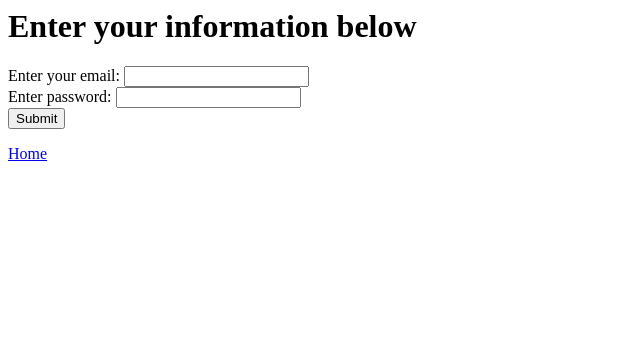
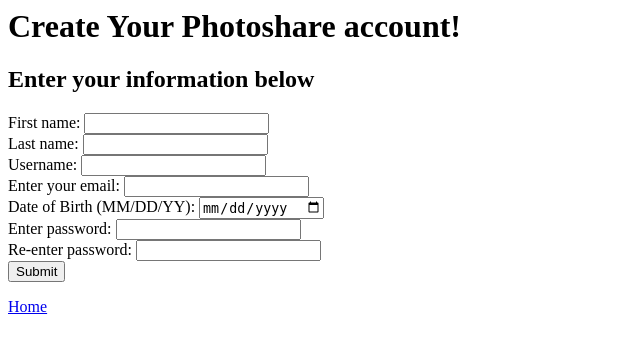
Before and after one commit to kaylaipp/PhotoShare, a Flask app: page /register in a window 1280 px wide. Shown: the top 353 px of the page, without its empty margins (0-640 px from the left). Run offline with Flask 2, Linux system fonts and the light colour scheme; data comes from the database, SQL or seed files in the repository.

Commit message:
add register input buttons

```diff
--- a/app.py
+++ b/app.py
@@ -78,14 +78,12 @@
     user.is_authenticated = request.form['password'] == pwd
     return user
 
-
 '''
 A new page looks like this:
 @app.route('new_page_name')
 def new_page_function():
 	return new_page_html
 '''
-
 
 @app.route('/login', methods=['GET', 'POST'])
 def login():
@@ -216,9 +214,7 @@
     else:
         return render_template('upload.html')
 
-
 # end photo uploading code
-
 
 # default page
 @app.route("/", methods=['GET'])
--- a/templates/register.html
+++ b/templates/register.html
@@ -7,13 +7,30 @@
 {% endif %}
     <body>
         <div class="title">
-            <h1>Enter your information below</h1>
+            <h1>Create Your Photoshare account!</h1>
+            <h2>Enter your information below</h2>
         </div>
         <div id="content">
             <form method="post" action="{{ url_for('register_user') }}">
+                <label for="firstname">First name:</label>
+                <input type="text" name="firstname"/><br/>
+
+                <label for="firstname">Last name:</label>
+                <input type="text" name="lastname"/><br/>
+
+                <label for="username">Username:</label>
+                <input type="text" name="username"/><br/>
+
                 <label for="email">Enter your email:</label>
                 <input type="email" name="email" /><br />
+
+                <label for="DOB">Date of Birth (MM/DD/YY):</label>
+                <input type="date" name="DOB"/><br/>
+
                 <label for="password">Enter password:</label>
+                <input type="password" name="password" /><br />
+
+                <label for="password">Re-enter password:</label>
                 <input type="password" name="password" /><br />
                 <input type="submit" />
             </form>
```
